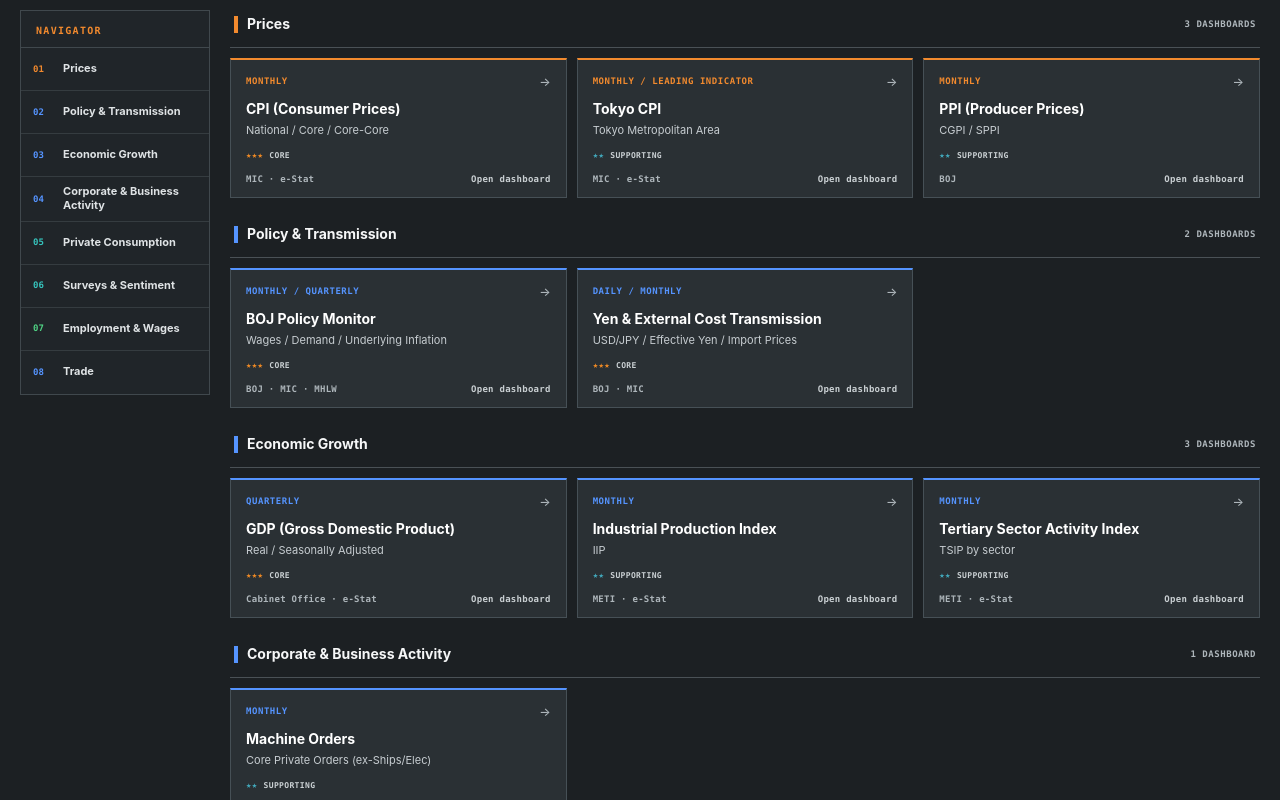
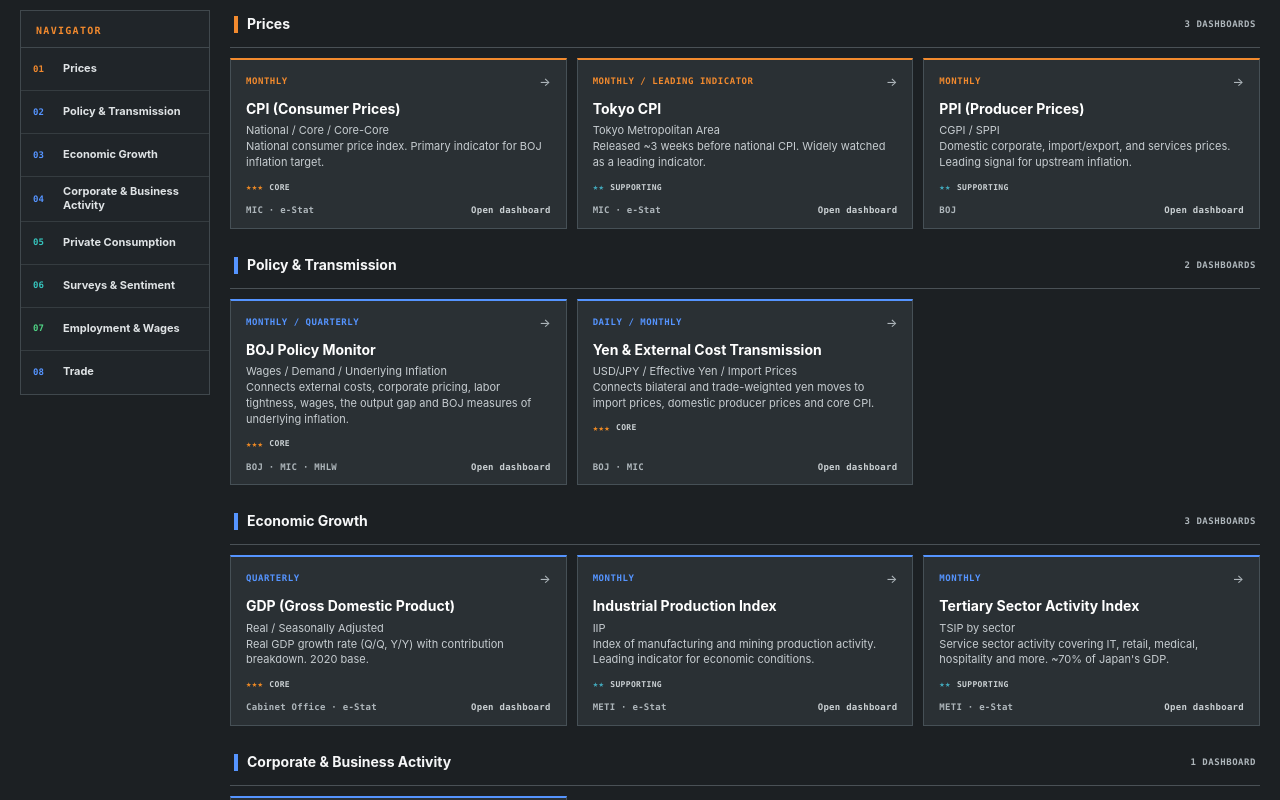
Before and after one commit to Hikky-fuji/japanpulse, a Next.js app: page / in a window 1280 px wide. Shown: the part 1100-1900 px from the top of the page. Built offline with nearby package versions, Linux system fonts and the light colour scheme; no server answers.

Commit message:
Show indicator context on workspace cards

```diff
--- a/app/components/MacroWorkspace.js
+++ b/app/components/MacroWorkspace.js
@@ -206,7 +206,8 @@ export default function MacroWorkspace({
                           <b aria-hidden="true">→</b>
                         </div>
                         <h3>{t(item.title)}</h3>
-                        <p>{t(item.subtitle)}</p>
+                        <p className="macro-tile__subtitle">{t(item.subtitle)}</p>
+                        <p className="macro-tile__description">{t(item.desc)}</p>
                         <div
                           className={`macro-significance macro-significance--${item.significance}`}
                           title={significance.description}
```
